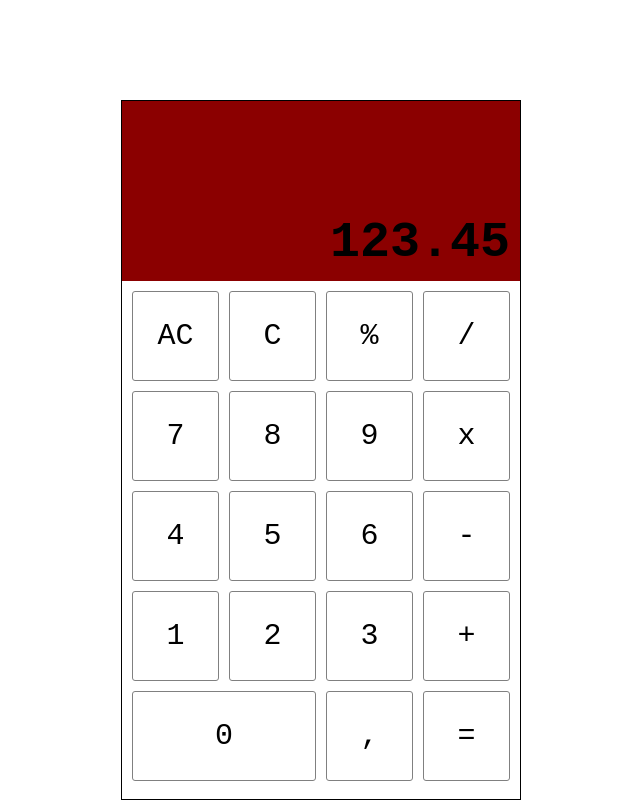
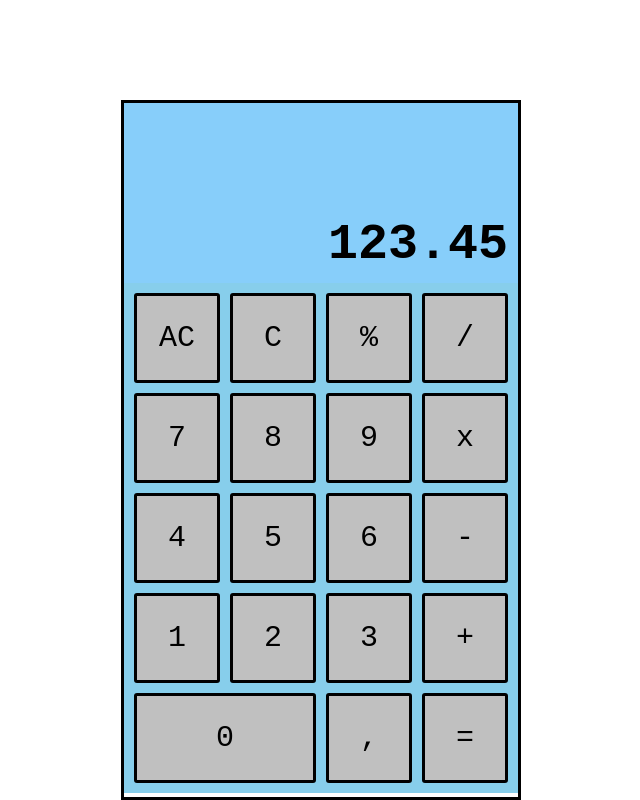
Before and after one commit to Paula-mansilla/calculadora-2025, a plain HTML site: page index.html in a window 1280 px wide. Shown: the whole page, without its empty margins (319-959 px from the left). Drawn offline with Linux system fonts and the light colour scheme.

Commit message:
Diseño de calculadora

```diff
--- a/index.css
+++ b/index.css
@@ -3,7 +3,7 @@
 #calculadora{
     width: 40rem;
     height: 70rem;
-    border: 1px solid black;
+    border: 3px solid black;
 
     margin:auto;
     margin-top: 10rem;
--- a/views/pantallaviews.css
+++ b/views/pantallaviews.css
@@ -1,6 +1,6 @@
 .pantalla{
     height: 18rem;
-    background-color: darkred;
+    background-color: lightskyblue;
     padding: 1rem;
 
 
--- a/views/tecladoviews.css
+++ b/views/tecladoviews.css
@@ -6,12 +6,14 @@
     grid-template-columns: repeat(4,1fr);
     grid-template-rows: repeat(5,9rem);
     gap: 1rem;
+    background-color: skyblue;
 }
 
 .teclas {
     font-size: 3rem;
-    border: 1px solid gray;
+    border: 3px solid black;
     border-radius: 3px;
+    background-color: silver;
 
     display: flex;
     justify-content: center;
@@ -20,7 +22,7 @@
 }
 
 .teclas:hover{
-    background-color: green;
+    background-color: lightsalmon;
 }
 
 .tecla-0{
```
